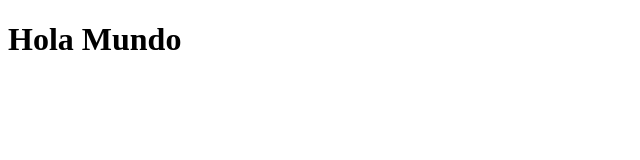
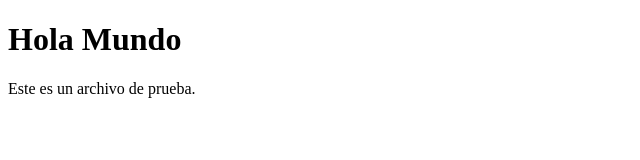
Before and after one commit to juancarlosfc5/GitFlow, a plain HTML site: page index.html in a window 1280 px wide. Shown: the whole page, without its empty margins (0-640 px from the left). Drawn offline with Linux system fonts and the light colour scheme.

Commit message:
feat: :sparkles: Add text

```diff
--- a/index.html
+++ b/index.html
@@ -7,5 +7,6 @@
 </head>
 <body>
     <h1>Hola Mundo</h1>
+    <p>Este es un archivo de prueba.</p>
 </body>
 </html>
```
